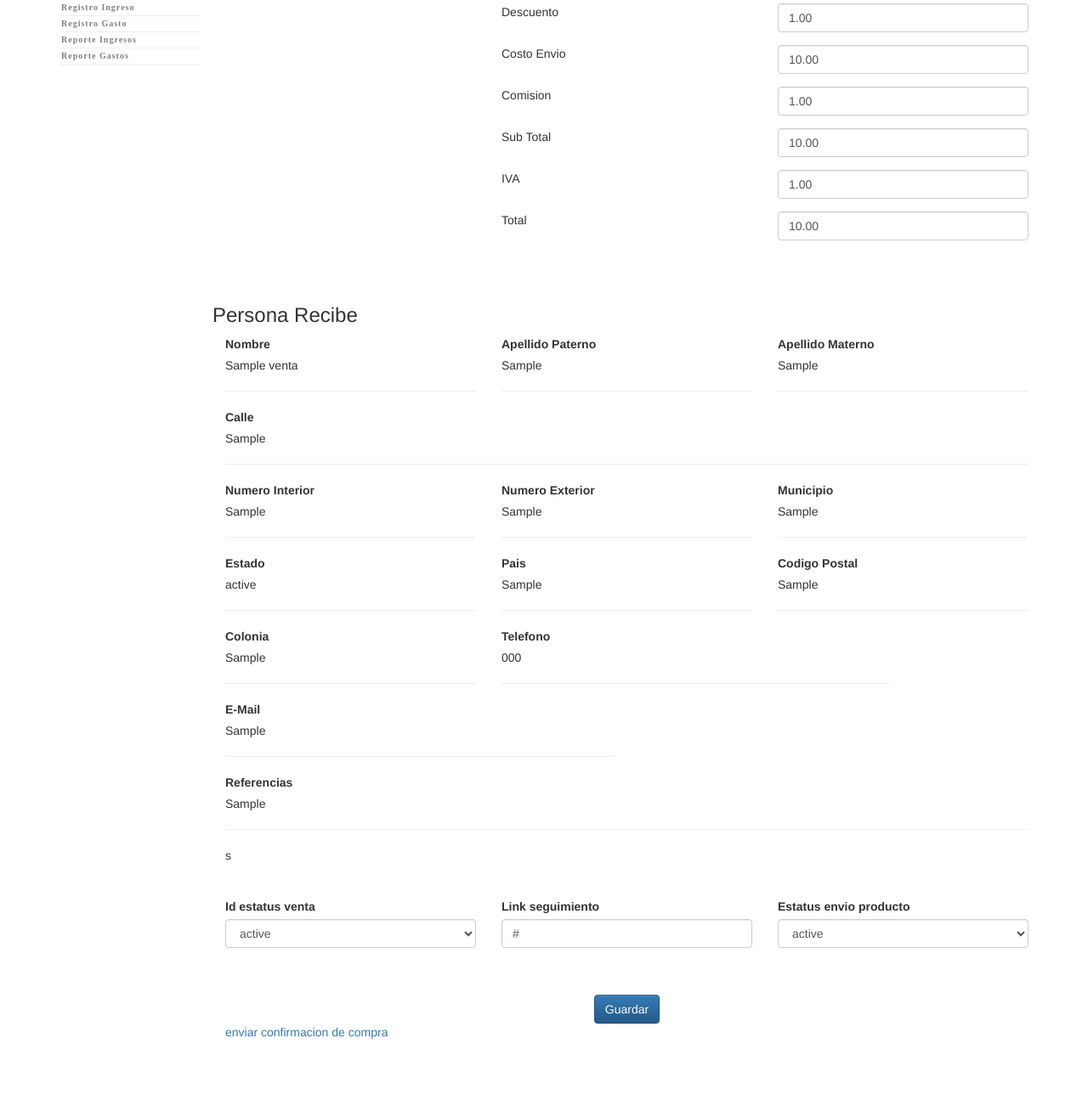
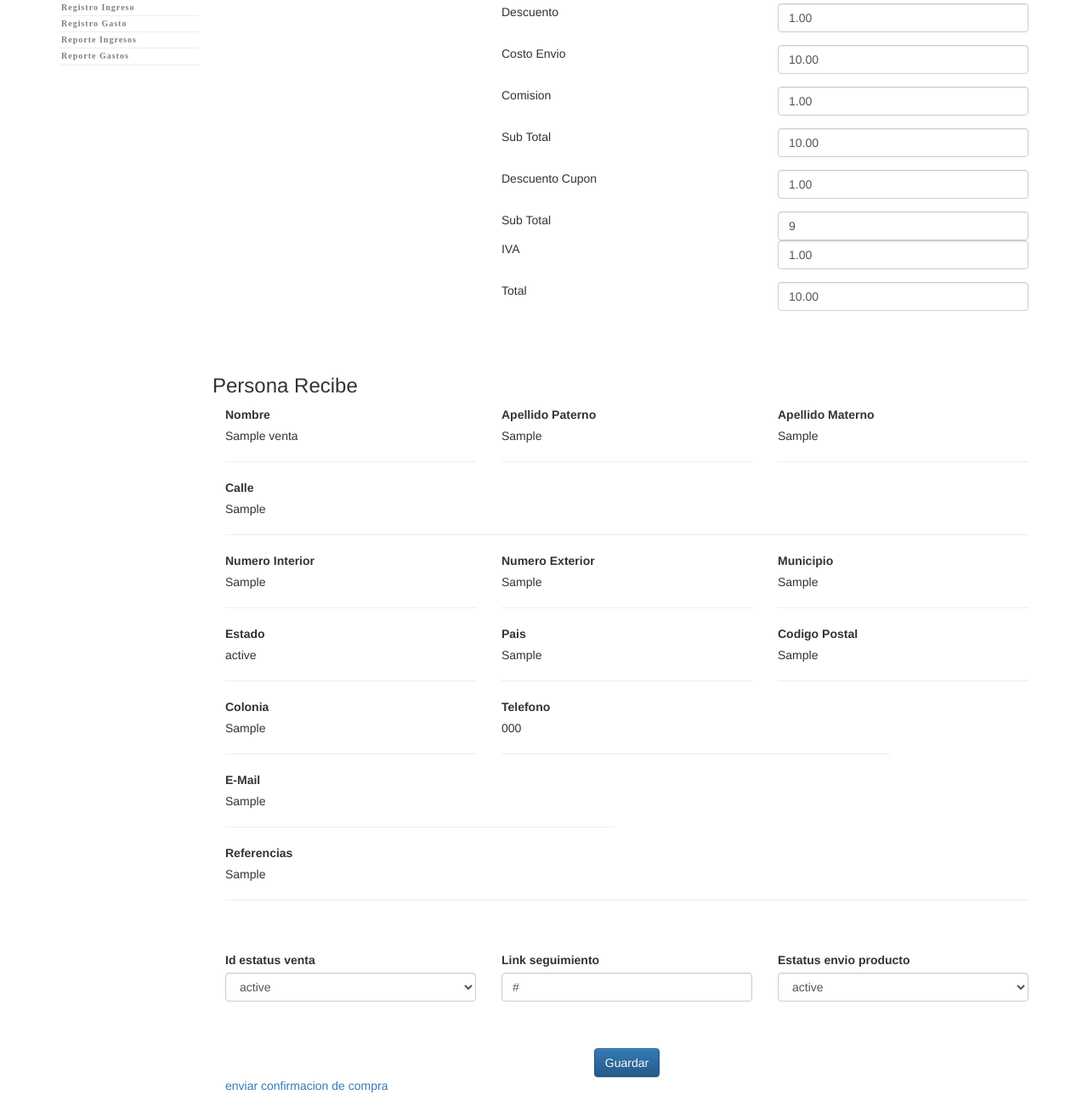
Before and after one commit to jasso208/xavis, a Django app: page /ventas/detalle_venta/1/ in a window 1280 px wide. Shown: the part 634-1936 px from the top of the page at 85% size. Before the commit the page ends 1857 px from the top, so only its background shows below. Run offline with Django 3.2, Linux system fonts and the light colour scheme; a user stored in the database is signed in; tables that the repository leaves empty hold one stand-in row (values such as "Sample post"); some libraries are stand-ins or nearby versions.

Commit message:
Cupon de Descuento

```diff
--- a/seguridad/views.py
+++ b/seguridad/views.py
@@ -347,7 +347,7 @@ def api_envia_token(request):
 
 		msg['From'] = 'j.jassdel@gmail.com'
 		msg['To'] = e_mail
-		password = "JaSSO123"
+		password = settings.EMAIL_HOST_PASSWORD
 		msg.add_header('Content-Type', 'text/html')
 		msg.set_payload(html)
 		s = smtplib.SMTP('smtp.gmail.com: 587')
--- a/ventas/forms.py
+++ b/ventas/forms.py
@@ -18,7 +18,7 @@ class Busqueda_Venta_Form(forms.Form):
 class Venta_Form(forms.ModelForm):
 	class Meta:
 		model=Venta
-		fields=("fecha","comision","costo_envio","sub_total","descuento","iva","total","id_medio_venta","id_estatus_venta","link_seguimiento","forma_pago","estatus_envio_producto",)
+		fields=("descuento_cupon","fecha","comision","costo_envio","sub_total","descuento","iva","total","id_medio_venta","id_estatus_venta","link_seguimiento","forma_pago","estatus_envio_producto",)
 
 class Det_Venta_Form(forms.ModelForm):
 	class Meta:
--- a/ventas/templates/ventas/ventas.html
+++ b/ventas/templates/ventas/ventas.html
@@ -3,6 +3,7 @@
 {% block content%}
 	<form method="post" action="#">
 		{%csrf_token%}
+
 		<h2>Venta</h2>
 		<br><br>
 		<div class="row">
@@ -49,7 +50,6 @@
 						<td>{{dv.cantidad}}</td>
 						<td>{{dv.precio_total}}</td>
 					</tr>
-
 				{% endfor %}
 			</tbody>
 		</table>
@@ -74,7 +74,18 @@
 			<div class="col-xs-4">Sub Total</div>
 			<div class="col-xs-4">{% bootstrap_field form.sub_total show_label=False%}</div>
 		</div>
-
+		<div class="row">
+			<div class="col-xs-4"></div>
+			<div class="col-xs-4">Descuento Cupon</div>
+			<div class="col-xs-4">{% bootstrap_field form.descuento_cupon show_label=False%}</div>
+		</div>
+		<div class="row">
+			<div class="col-xs-4"></div>
+			<div class="col-xs-4">Sub Total</div>
+			<div class="col-xs-4">
+				<input type="text" class="form-control" id="segundo_subtotal" name="">
+			</div>
+		</div>
 		<div class="row">
 			<div class="col-xs-4"></div>
 			<div class="col-xs-4">IVA</div>
@@ -103,7 +114,7 @@
 			<div class="col-xs-4"><label>Colonia</label><br>{{direccion_enviio.colonia}}<br><hr></div>
 			<div class="col-xs-6"><label>Telefono</label><br>{{direccion_enviio.telefono}}<br><hr></div>
 			<div class="col-xs-6"><label>E-Mail</label><br>{{direccion_enviio.correo_electronico}}<br><hr></div>
-			<div class="col-xs-12"><label>Referencias</label><br>{{direccion_enviio.referencia}}<br><hr>s</div>
+			<div class="col-xs-12"><label>Referencias</label><br>{{direccion_enviio.referencia}}<br><hr></div>
 		</div>
 		<br><br>
 		<div class="row">
@@ -125,4 +136,17 @@
 		</div>
 		<a href="../../reenvia_mail/{{id_venta}}">enviar confirmacion de compra</a>
 	</form>
+	<script type="text/javascript">
+
+		$(document).ready(
+				function()
+				{
+					var sub_total=$("#id_sub_total").val();
+					var desc_cupon=$("#id_descuento_cupon").val();
+
+					$("#segundo_subtotal").val(parseFloat(sub_total)-parseFloat(desc_cupon));
+
+				}
+			);
+	</script>
 {% endblock %}
--- a/ventas/urls.py
+++ b/ventas/urls.py
@@ -1,5 +1,5 @@
 from django.conf.urls import include,url
-from .views import api_cont_productos_carrito,api_crea_venta,api_consulta_carrito_compras,api_elimina_carrito_compras,registro_medio_venta
+from .views import api_cont_productos_carrito,api_crea_venta,api_consulta_carrito_compras,api_elimina_carrito_compras,registro_medio_venta,api_genera_cupon
 
 from ventas import views
 
@@ -22,6 +22,8 @@ urlpatterns=[
 	url(r'^conslta_ventas_cliente/$',views.api_consulta_ventas),
 	url(r'^consulta_detalle_venta/$',views.api_consulta_detalle_venta),
 	url(r'^genera_cargo/$',views.api_genera_cargo),
+	url(r'^genera_cupon/$',views.api_genera_cupon),
+
 
 
 
--- a/ventas/views.py
+++ b/ventas/views.py
@@ -1,5 +1,5 @@
 from django.shortcuts import render
-from .models import Detalle_Venta,Direccion_Envio_Venta,Venta,Carrito_Compras,Estatus_Venta,Medio_Venta,Forma_Pago
+from .models import Detalle_Venta,Direccion_Envio_Venta,Venta,Carrito_Compras,Estatus_Venta,Medio_Venta,Forma_Pago,Email_Cupon,Session_Temporal
 from inventario.models import Productos,Tallas,Img_Producto
 from rest_framework.decorators import api_view
 from rest_framework.response import Response
@@ -48,6 +48,55 @@ html_link_seg_2="""
 		</tr>
 """
 
+encabezado_cupon="""
+	<html>
+    <head>
+    </head>
+    <body style="background-color:#e9e9e9;">
+        <table style="width: 300px;; margin:0 auto;background-color: white;"  cellpadding="10" cellspacing="0">
+            <tr style="background-color: black;">
+                <td colspan="4" style="text-align:center">
+                        <img src="http://www.jassdel.com/assets/img/logo_grande.png" style="height: 50px;">
+                </td>
+
+			</tr>
+			<tr>
+				<td colspan="4" style="text-align: right;" valign="bottom">
+					<hr>
+				</td>
+
+			</tr>
+			<tr>
+
+                <td colspan="4" style="text-align: center;" valign="bottom">
+					Tu clave de descuento es:<br>
+					<br>
+						<strong>
+"""
+pie_cupon="""
+						</strong>
+
+					<br>
+					<br>
+					ingresala cuando te sea solicitada y obtén un descuento por:
+					<br>
+					<br>
+					<span style="font-size:40px;font-weight:bold">$150.00</span>
+				</td>
+			</tr>
+
+			<tr>
+				<td colspan="4" style="text-align: right;" valign="bottom">
+					<hr>
+				</td>
+
+			</tr>
+		</table>
+	</body>
+	</html>
+"""
+
+
 encabezado_0="""
 <html>
     <head>
@@ -56,7 +105,7 @@ encabezado_0="""
         <table style="width: 300px;; margin:0 auto;background-color: white;"  cellpadding="10" cellspacing="0">
             <tr style="background-color: black;">
                 <td colspan="2">
-                        <img src="http://www.jassdel.com/assets/img/logo_peque.png" style="width: 50px;">
+                        <img src="http://www.jassdel.com/assets/img/logo_grande.png" style="width: 50px;">
                 </td>
                 <td colspan="4" style="text-align: right;" valign="bottom">
 
@@ -181,6 +230,39 @@ encabezado_5="""
                     <td colspan="3">
                         <p style="font-family: sans-serif ;font-size: 12px;text-align: right;">
                            Costo de Envio
+                        </p>
+                    </td>
+
+                    <td colspan="3">
+                            <p style="font-family: sans-serif ;font-size: 12px;text-align: right;">
+                                $
+"""
+
+encabezado_5_1="""
+
+                        </p>
+                    </td>
+            </tr>
+            <tr>
+                    <td colspan="3">
+                        <p style="font-family: sans-serif ;font-size: 12px;text-align: right;">
+                           Subtotal
+                        </p>
+                    </td>
+
+                    <td colspan="3">
+                            <p style="font-family: sans-serif ;font-size: 12px;text-align: right;">
+                                $
+"""
+encabezado_5_2="""
+
+                        </p>
+                    </td>
+            </tr>
+            <tr>
+                    <td colspan="3">
+                        <p style="font-family: sans-serif ;font-size: 12px;text-align: right;">
+                           Descuento por cupon
                         </p>
                     </td>
 
@@ -363,6 +445,7 @@ def guarda_venta_manual(request,id_venta=None):
 @api_view(['GET','POST'])
 def api_consulta_carrito_compras(request):
 	if request.method=="GET":
+		respuesta=[]
 		carrito=[]
 		session=request.GET.get("session")
 		#obtenemos los productos que estan en el carrito de compras.
@@ -388,7 +471,15 @@ def api_consulta_carrito_compras(request):
 				else:
 					precio_desc=cc.id_producto.precio
 				carrito.append({'marca':cc.id_producto.marca,'nombre':cc.id_producto.nombre,'id':cc.id,'id_producto':cc.id_producto.id,'precio':precio_desc*cc.cantidad,'id_producto':cc.id_producto.id,'nom_img':nom_img,'cantidad':cc.cantidad,'talla':cc.talla.talla})
-		return Response(carrito)
+		respuesta.append({'carrito':carrito})
+		try:
+			#si existe registro esque ya capturo un folio valido y se le aplicara el descuento
+			s=Session_Temporal.objects.get(session=session)
+			respuesta.append({'cupon':s.id})
+		except:
+			print("no ha encontrado cupon registrado")
+			respuesta.append({'cupon':0})
+		return Response(respuesta)
 	if request.method=="POST":
 		error=[]
 		try:
@@ -595,14 +686,27 @@ def api_crea_venta(request):
 		#obtenemos el medio de venta que identifica el sitio web
 		mv=Medio_Venta.objects.get(id=3)
 
+		desc_cupon=0.00
+		folio_cupon=0
+		try:
+
+			ob_session=Session_Temporal.objects.get(session=session)
+			#si contamos con folio de cupon es que si aplico uno real
+			if ob_session.folio_cupon != 0:
+				desc_cupon=150.00
+				folio_cupon=ob_session.folio_cupon
+		except:
+			#esto es porque no encontro cupon de descuento
+			print("no hay descuento por cupon")
 
 
+		sub_total=decimal.Decimal(sub_total)+decimal.Decimal(costo_envio)
+		total=decimal.Decimal(sub_total)-decimal.Decimal(desc_cupon)
+        #CREAMOS LA VENTA
+		v=Venta(folio_descuento=folio_cupon,descuento_cupon=desc_cupon,total=total,sub_total=sub_total,descuento=descuento,cliente=cliente,id_estatus_venta=est_v,iva=0.00,costo_envio=costo_envio,id_medio_venta=mv,forma_pago=f_p)
 
+		v.save()
 
-
-        #CREAMOS LA VENTA
-		v=Venta(total=total,sub_total=sub_total,descuento=descuento,cliente=cliente,id_estatus_venta=est_v,iva=0.00,costo_envio=costo_envio,id_medio_venta=mv,forma_pago=f_p)
-		v.save()
         #recorremos los productos del carrito para crear el detalle d ela venta
 		for cc in c_c:
 			#calculamos el precio de venta(en caso de tener descuento)
@@ -665,8 +769,17 @@ def api_crea_venta(request):
 				folio_venta.append({"estatus":0,"msj":str(e)})
 				return Response(folio_venta)
 
+		ob_session=Session_Temporal.objects.get(session=session)
+
+		ec=Email_Cupon.objects.get(id=ob_session.folio_cupon)
+		ec.usado='S'
+		ec.save()
+
+		#solo borramos la informacion de la session cuando se confirma la venta.
 		c_c.delete()
 		d_e.delete()
+		ob_session.delete()
+
 
 		folio_venta.append({"estatus":1,"folio":fn_concatena_folio(str(v.id))})
 
@@ -721,13 +834,48 @@ def api_consulta_ventas(request):
 	print("aqui entro")
 	return Response(respuesta)
 
+#enviamos el email para notificar al cliente que se gano un cupon
+@api_view(['POST','GET'])
+def api_genera_cupon(request):
+	respuesta=[]
+	try:
+		if request.method=="POST":
+			email=request.POST.get("email")
+			session=request.GET.get("session")
+			#validamos que el cliente no haya pedido ya  un cupon
+			try:
+				Email_Cupon.objects.get(email=email)
+				respuesta.append({"estatus":"0","msj":"Este email ya ha generado un cupon de descuento anteriormente."})
+			except:
+				respuesta.append({"estatus":"1","msj":"Enviamos al correo electrónico tu clave de descuento."})
+				cupon=Email_Cupon.objects.create(email=email)
+				fn_envia_cupon(email,cupon.id)
+				fn_envia_cupon("gerencia.jassdel@jassdel.com",cupon.id)
+		else:
+			try:
+				email=request.GET.get("email")
+				session=request.GET.get("session")
+				folio=int(request.GET.get("folio"))
+				#si encontramos registro es que si es valido el cupon.
+				Email_Cupon.objects.get(id=folio,email=email,usado="N")
+				#lo almacenamos aqui temporalmente, cuando se concrete la venta, se elimina el registro de aqui.
+				Session_Temporal.objects.create(session=session,folio_cupon=folio)
+				respuesta.append({"estatus":"1","msj":"El folio es valido"})
+			except Exception as e:
+				respuesta.append({"estatus":"0","msj":"El folio no es valido o ya fue usado."})
+				print(str(e))
+	except Exception as e:
+		print(str(e))
+	return Response(respuesta)
+
 @api_view(['GET'])
 def api_consulta_detalle_venta(request):
+	vent=[]
+	det_venta=[]
 	respuesta=[]
 	try:
 		id_venta=request.GET.get("id_venta")
 		venta=Venta.objects.get(id=id_venta)
-		print(venta)
 		d_v=Detalle_Venta.objects.filter(id_venta=venta)
 
 		for v in d_v:
@@ -737,7 +885,13 @@ def api_consulta_detalle_venta(request):
 			except Exception as e:
 				print(e)
 				nom_img=""
-			respuesta.append({"estatus":"1","msj":"","nom_img":nom_img,'nombre':v.id_producto.nombre,"cantidad":v.cantidad,"talla":v.talla.talla,"precio_unitario":Decimal(v.precio_unitario)*Decimal(1.16),"marca":v.id_producto.marca})
+			det_venta.append({"nom_img":nom_img,'nombre':v.id_producto.nombre,"cantidad":v.cantidad,"talla":v.talla.talla,"precio_unitario":Decimal(v.precio_unitario),"marca":v.id_producto.marca})
+		vent.append({"total":venta.total,"costo_envio":venta.costo_envio,"descuento_cupon":venta.descuento_cupon})
+
+		respuesta.append({"estatus":"1","msj":""})
+		respuesta.append({"detalle":det_venta})
+		respuesta.append({"venta":vent})
+
 	except Exception as e:
 		print(e)
 		respuesta.append({"estatus":"0","msj":"Error al consultar el detalle de la venta."})
@@ -754,10 +908,57 @@ def reenvia_venta(request,id_venta):
 
 	if request.method=="POST":
 		fn_envia_email(v,"","Confirmacion de Compra")
+		fn_envia_email(v,"gerencia.jassdel@jassdel.com","Confirmacion de Compra")
 	else:
 		fn_envia_email(v,"","Confirmacion de Compra")
+		fn_envia_email(v,"gerencia.jassdel@jassdel.com","Confirmacion de Compra")
 	return HttpResponseRedirect(reverse('ventas:busca_ventas'))
 
+
+def fn_envia_cupon(email_p,folio):
+	html=encabezado_cupon+fn_concatena_folio(str(folio))+pie_cupon
+
+
+	html = html.replace("\xa1", "")
+	html = html.replace("\xbf", "")
+	html = html.replace("\xd1", "N")
+	html = html.replace("\xdc", "U")
+	html = html.replace("\xf1", "n")
+
+	html = html.replace("\x0a", "\n")
+
+	html = html.replace("\xe1", "a")
+	html = html.replace("\xe9", "e")
+	html = html.replace("\xed", "i")
+	html = html.replace("\xf3", "o")
+	html = html.replace("\xfa", "u")
+
+
+	html = html.replace("\xc1", "A")
+	html = html.replace("\xc9", "E")
+	html = html.replace("\xcd", "I")
+	html = html.replace("\xd3", "O")
+	html = html.replace("\xda", "U")
+
+
+
+
+	server = smtplib.SMTP('smtp.gmail.com:587')
+	msg = email.message.Message()
+	msg['Subject'] = "Cupon de descuento Jassdel.com"
+
+	msg['From'] = 'j.jassdel@gmail.com'
+	msg['To'] = email_p
+
+	password = settings.EMAIL_HOST_PASSWORD
+	msg.add_header('Content-Type', 'text/html')
+	msg.set_payload(html)
+	s = smtplib.SMTP('smtp.gmail.com: 587')
+	s.starttls()
+	# Login Credentials for sending the mail
+	s.login(msg['From'], password)
+	s.sendmail(msg['From'], [msg['To']], msg.as_string())
+	return 0
 
 
 #funcion para enviar corre de confirmacion de compra
@@ -783,7 +984,12 @@ def fn_envia_email(v,email_copia,asunto):
 		subtotal=round(subtotal,2)
 		costo_envio=v.costo_envio
 
-		html=encabezado_0+fn_concatena_folio(str(v.id))+encabezado_1+html_link_seg_0+encabezado_1_1+v.forma_pago.desc_forma_pago+encabezado_1_2+direccion_envio+encabezado_2+nom_recibe+encabezado_3+productos+encabezado_4+str(subtotal)+encabezado_5+str(costo_envio)+encabezado_6+str(v.total)+encabezado_7
+		html=encabezado_0+fn_concatena_folio(str(v.id))+encabezado_1+html_link_seg_0+encabezado_1_1+v.forma_pago.desc_forma_pago+encabezado_1_2+direccion_envio+encabezado_2+nom_recibe+encabezado_3+productos+encabezado_4+str(subtotal)+encabezado_5+str(costo_envio)+encabezado_5_1+str(subtotal+costo_envio)+encabezado_5_2+str(v.descuento_cupon)+encabezado_6+str(v.total)+encabezado_7
+		html = html.replace("\xa1", "")
+		html = html.replace("\xbf", "")
+		html = html.replace("\xd1", "N")
+		html = html.replace("\xdc", "U")
+		html = html.replace("\xf1", "n")
 		html = html.replace("\x0a", "\n")
 
 		html = html.replace("\xe1", "a")
```
Also changed, not shown: ventas/models.py (+14 -0 lines).
